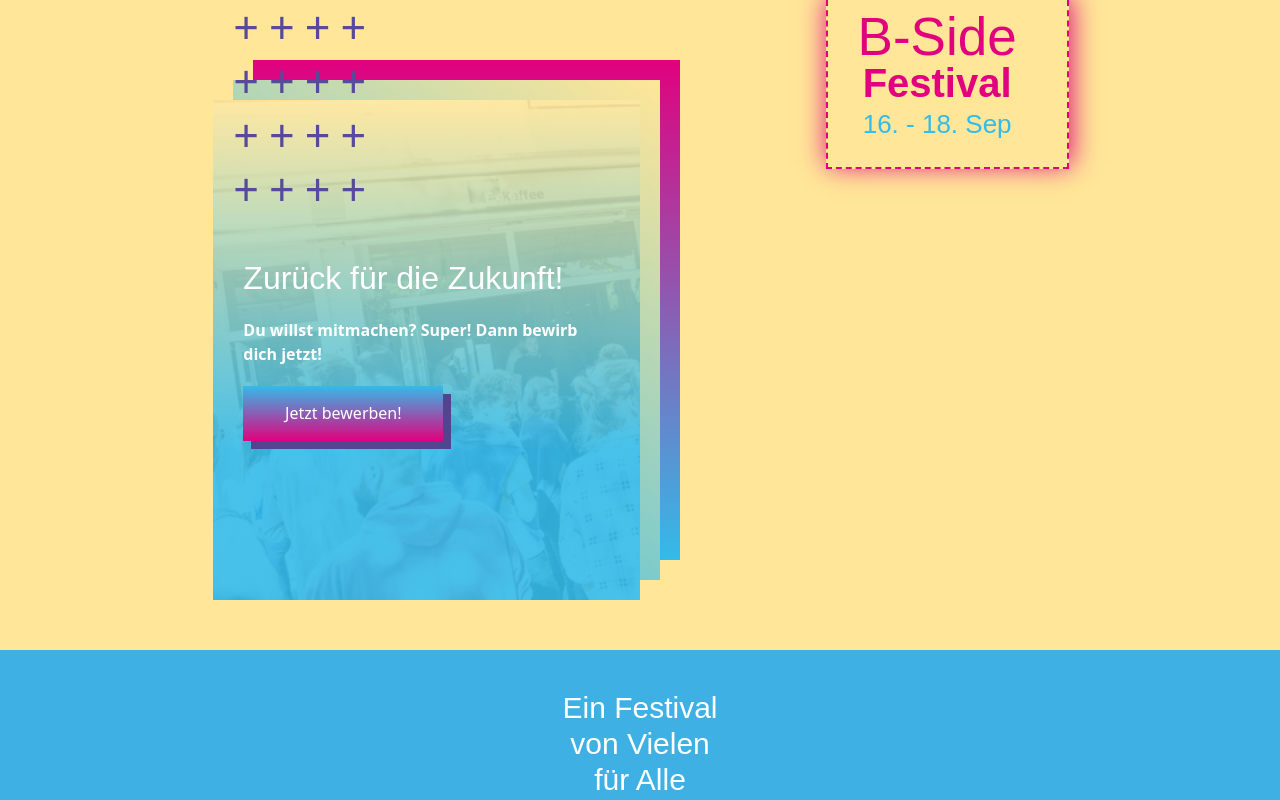
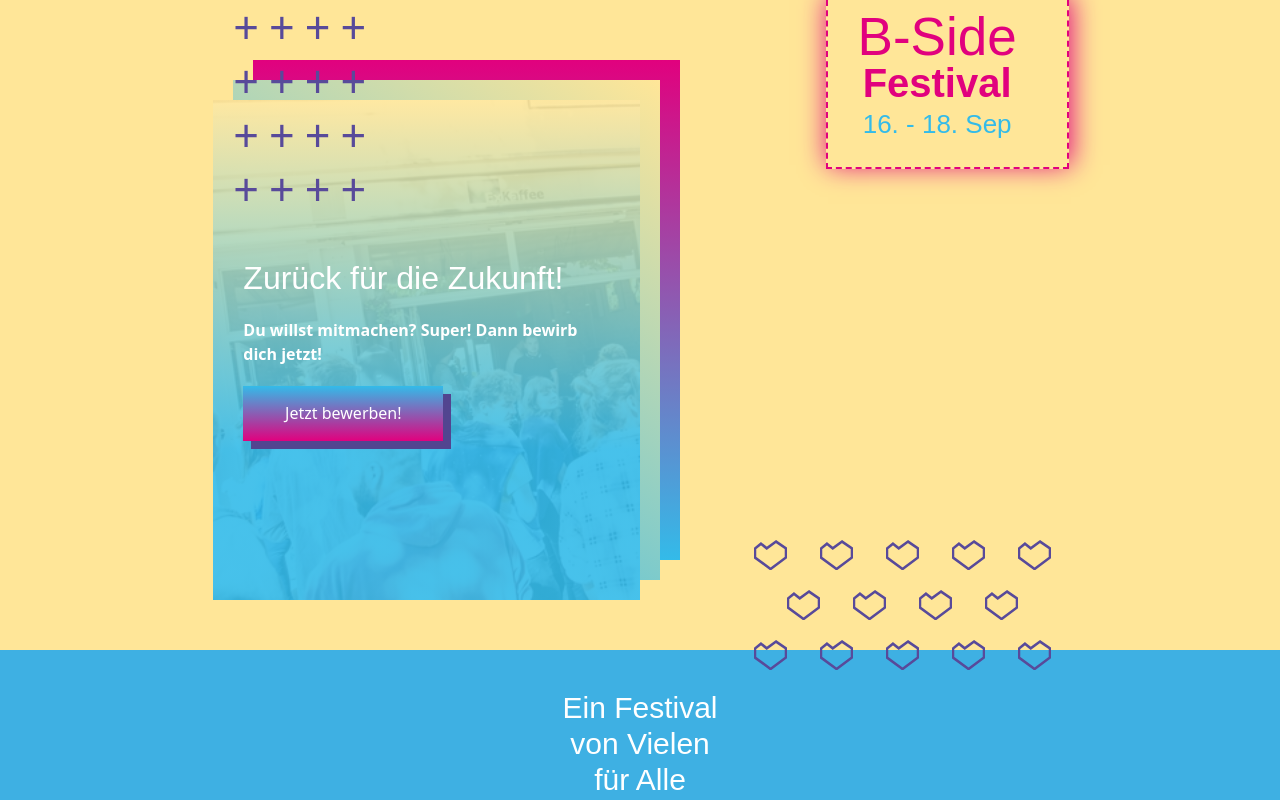
Before and after one commit to bside-ms/bside_festival, a Next.js app: page / in a window 1280 px wide. Shown: the top 800 px of the page. Built offline with nearby package versions, Linux system fonts and the light colour scheme; a web font is replaced by a local one.

Commit message:
Add way to complicated bheart grid

```diff
--- /dev/null
+++ b/components/common/BHeartSvg.tsx
@@ -0,0 +1,27 @@
+import type { ReactElement } from 'react';
+
+interface Props {
+    size: number;
+    color: string;
+}
+
+const BHeartSvg = ({ size, color }: Props): ReactElement => {
+
+    return (
+        <svg
+            height={size}
+            xmlns="http://www.w3.org/2000/svg"
+            viewBox="0 0 255.12 232.07"
+            version="1.1"
+        >
+            <path
+                stroke={color}
+                fill="transparent"
+                strokeWidth={20}
+                d="m53.921 28.06 44.62 36.222 72.234-52.141 76.948 53.603v69.359l-119.548 89.176L7.45 135.428v-69.36Z"
+            />
+        </svg>
+    );
+};
+
+export default BHeartSvg;
--- a/components/front-page/ApplicationEyecatcher.tsx
+++ b/components/front-page/ApplicationEyecatcher.tsx
@@ -3,6 +3,7 @@
 import type { ReactElement } from 'react';
 import Button from 'components/common/Button';
 import ContentWrapper from 'components/common/ContentWrapper';
+import BHeartGrid from 'components/front-page/BHeartGrid';
 
 const ApplicationEyecatcher = (): ReactElement => {
 
@@ -29,6 +30,10 @@
                     <div className={styles.offsetBackgroundLayer1} />
                     <div className={styles.offsetBackgroundLayer2} />
                 </div>
+
+                <div className="absolute bottom-[-70px] -margin-y-4 right-4 z-10">
+                    <BHeartGrid />
+                </div>
             </ContentWrapper>
         </div>
     );
--- /dev/null
+++ b/components/front-page/BHeartGrid.tsx
@@ -0,0 +1,26 @@
+import type { ReactElement } from 'react';
+import BHeartSvg from 'components/common/BHeartSvg';
+
+const BHeartGrid = (): ReactElement => {
+
+    return (
+        <div className="grid grid-cols-9 gap-y-5">
+            {(new Array(3).fill('')).map((_outerItem, outerIndex) => {
+
+                const innerIndexCheck = outerIndex % 2 === 0 ? 0 : 1;
+
+                return (new Array(9).fill('')).map((_innerItem, innerIndex) => {
+                    const key = `${outerIndex}_${innerIndex}`;
+
+                    if (innerIndex % 2 === innerIndexCheck) {
+                        return <BHeartSvg key={key} size={30} color="#584a9a" />;
+                    } else {
+                        return <div key={key} />;
+                    }
+                });
+            })}
+        </div>
+    );
+};
+
+export default BHeartGrid;
--- a/pages/index.tsx
+++ b/pages/index.tsx
@@ -1,4 +1,5 @@
 import type { ReactElement } from 'react';
+import BHeartSvg from 'components/common/BHeartSvg';
 import Footer from 'components/common/Footer';
 import PageHeader from 'components/common/PageHeader';
 import ApplicationEyecatcher from 'components/front-page/ApplicationEyecatcher';
@@ -14,6 +15,8 @@
 
             <FestivalSentiment />
 
+            <BHeartSvg size={30} color="#000" />
+
             <Footer />
         </>
     );
```
